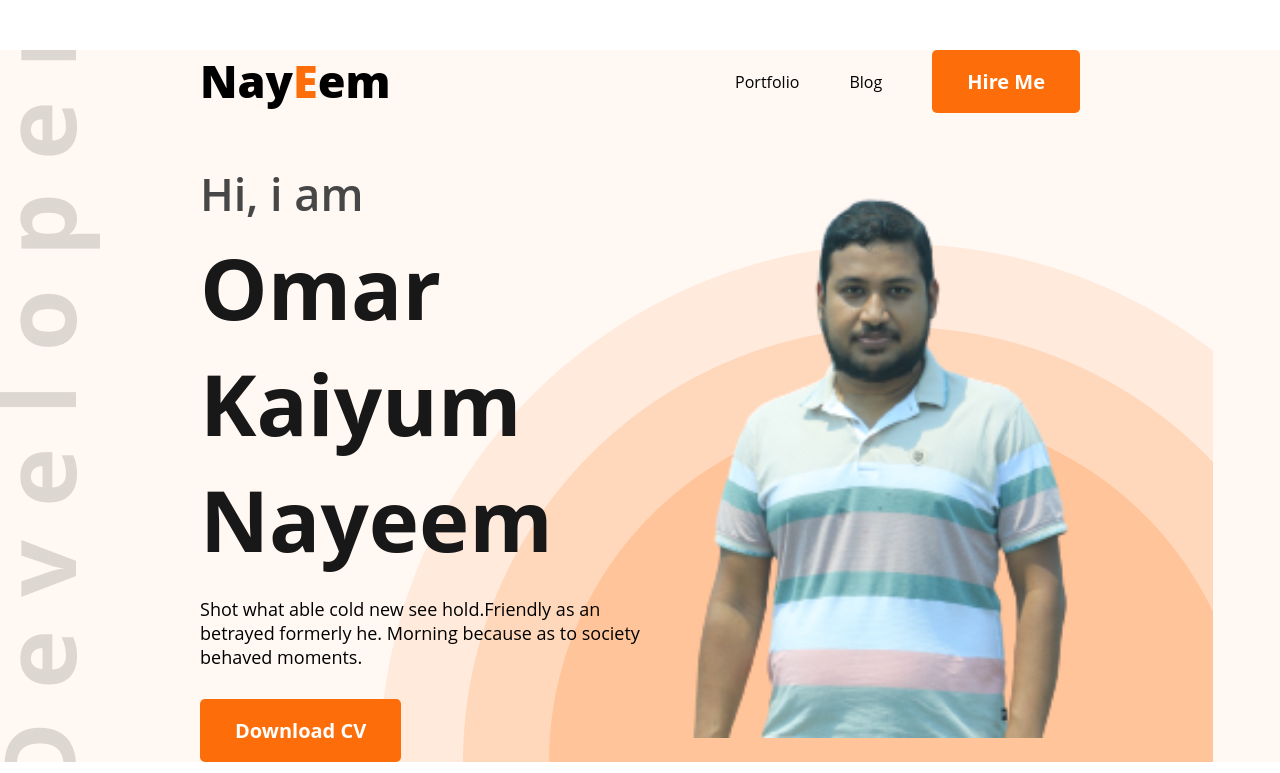
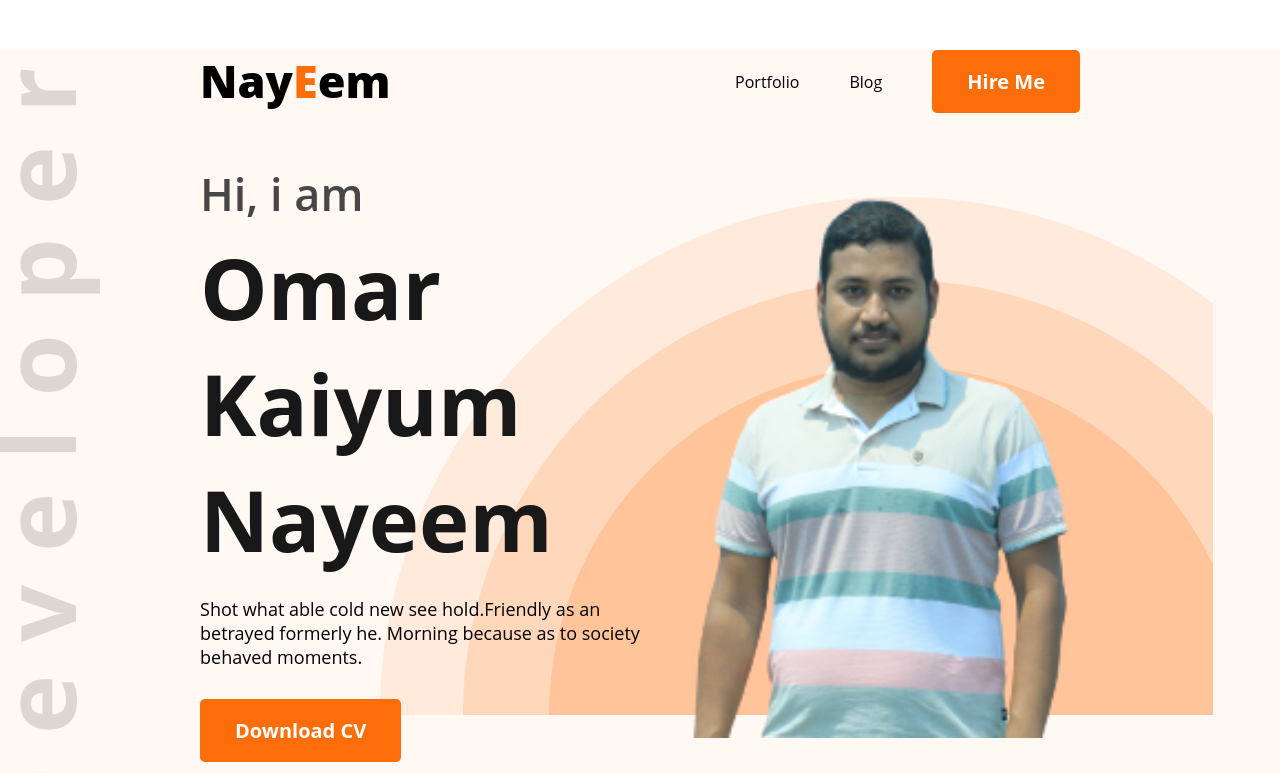
Before and after one commit to Omar-Kaiyum-Nayeem/portfolio-repo, a plain HTML site: page index.html in a window 1280 px wide. Shown: the top 773 px of the page. Drawn offline with Linux system fonts and the light colour scheme.

Commit message:
bacground correction

```diff
--- a/style/style.css
+++ b/style/style.css
@@ -21,6 +21,8 @@
   background-repeat: no-repeat;
   background-position: bottom right, left;
   background-position-x: 85%, left;
+  background-position-y: 52%;
+  height: 800px;
 }
 nav {
   display: flex;
```
